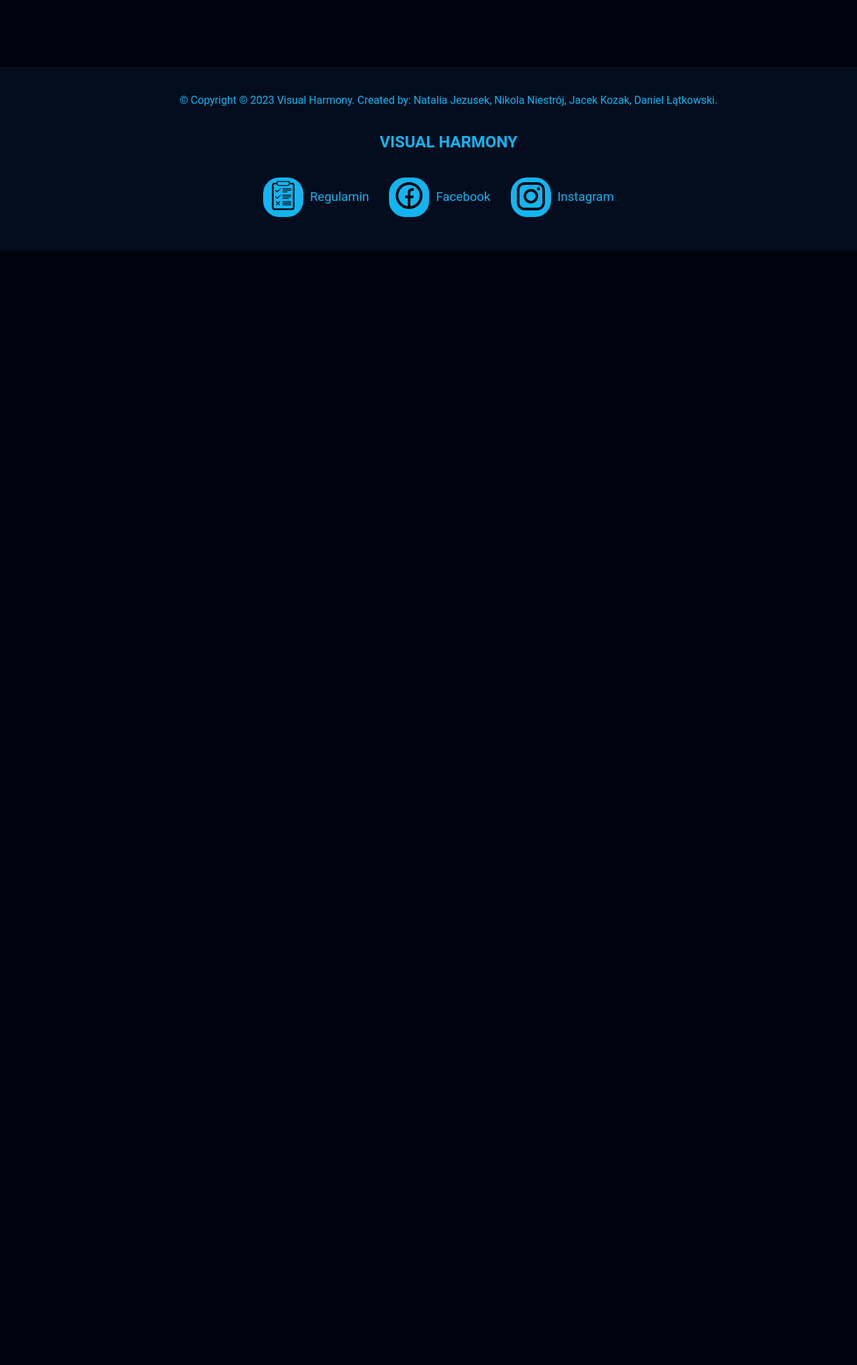
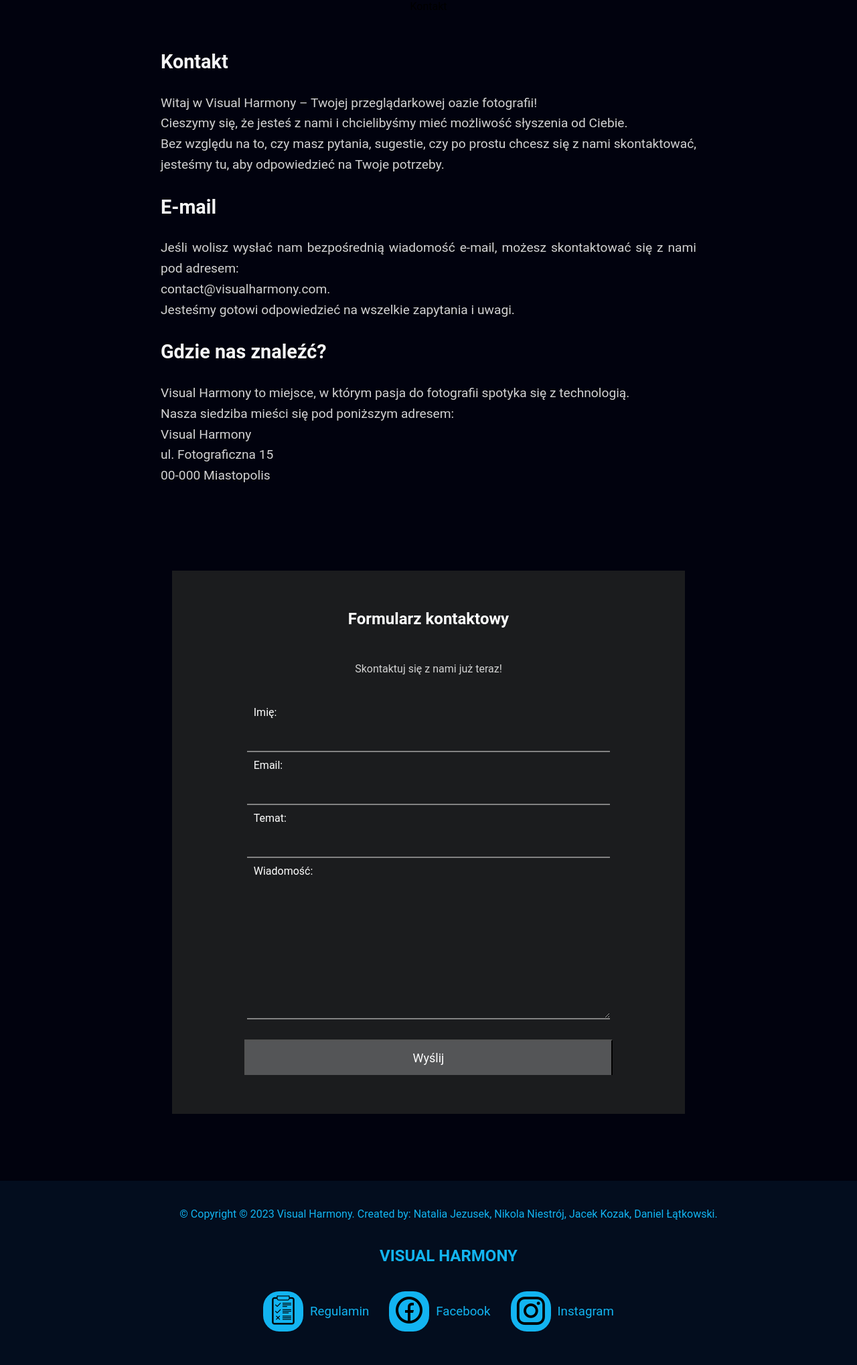
Before and after one commit to ObronnaSosna/VisualHarmony, a PHP site: page /kontakt.php in a window 1280 px wide; the page is wider, and only the part inside the window is pictured. Shown: the part 116-2154 px from the top of that part at 67% size. Before the commit the page ends 490 px from the top of that part, so only its background shows below. Run offline with PHP 8.4, Linux system fonts and the light colour scheme.

Commit message:
Contact_form_schema

```diff
--- a/www/kontakt.php
+++ b/www/kontakt.php
@@ -1,11 +1,17 @@
 <!DOCTYPE html>
 <html lang="pl">
+
+<!-- <?php
+// Form submission script
+include_once 'submit.php';
+?> -->
 
 <head>
     <meta charset="UTF-8">
     <meta name="viewport" content="width=device-width, initial-scale=1.0">
-    <title>Moja Strona</title>
+    <title>Kontakt</title>
     <link rel="stylesheet" href="styles.css">
+    <link href="https://fonts.googleapis.com/css2?family=Playfair+Display:wght@600&family=Poppins&display=swap" rel="stylesheet">
 </head>
 
 <body>
@@ -13,6 +19,7 @@
         <h2 class="title">
             VISUAL HARMONY
         </h2>
+
         <div class="navbar">
             <a href="index.php" class="a-menu">STRONA GŁÓWNA</a>
             <a href="onas.php" title="Poznaj nas" class="a-menu">O NAS</a>
@@ -20,6 +27,54 @@
         </div>
     </header>
 
+
+    <section class="kontakt">
+    Kontakt
+    </section>
+
+    <section class="kontakt-tresc">
+        <h1>Kontakt</h1>
+        <p> Witaj w Visual Harmony – Twojej przeglądarkowej oazie fotografii!
+        <br>Cieszymy się, że jesteś z nami i chcielibyśmy mieć możliwość słyszenia od Ciebie.
+        <br>Bez względu na to, czy masz pytania, sugestie, czy po prostu chcesz się z nami skontaktować, jesteśmy tu, aby odpowiedzieć na Twoje potrzeby.</p>
+         <h1>E-mail</h1>
+         <p>Jeśli wolisz wysłać nam bezpośrednią wiadomość e-mail, możesz skontaktować się z nami pod adresem:
+         <br>contact@visualharmony.com.
+         <br>Jesteśmy gotowi odpowiedzieć na wszelkie zapytania i uwagi.</p>
+         <h1>Gdzie nas znaleźć?</h1>
+         <p>Visual Harmony to miejsce, w którym pasja do fotografii spotyka się z technologią.
+         <br>Nasza siedziba mieści się pod poniższym adresem:
+         <br>Visual Harmony
+         <br>ul. Fotograficzna 15
+         <br>00-000 Miastopolis</p>
+    </section>
+    <br>
+    <br>
+    <br>
+    <br>
+
+
+    <section>
+        <?php if(!empty($statusMsg)){ ?>
+        <div class="status-msg <?php echo $status; ?>"><?php echo $statusMsg; ?></div>
+        <?php } ?>
+
+        <div class="container">
+        <h1 class="contact-header">Formularz kontaktowy</h1>
+        <br>
+        <p>Skontaktuj się z nami już teraz!</p>
+        <form action="mail.php" method="POST" class="form-contact">
+            <label for="name" class="label-contact">Imię:</label>
+            <input type="text" name="name" id="name" class="input-contact" required>
+            <label for="email" class="label-contact">Email:</label>
+            <input type="email" name="email" id="email" class="input-contact" required>
+            <label for="subject" class="label-contact">Temat:</label>
+            <input type="text"  name="subject" id="subject" class="input-contact" required>
+            <label for="message" class="label-contact">Wiadomość:</label>
+            <textarea name="message" id="message" cols="30" rows="10" class="textarea-contact" required></textarea>
+            <input type="submit" value="Wyślij" class="submit-contact">
+        </form>
+    </div>
 
         <footer>
             <div class="box">
@@ -33,21 +88,26 @@
                 </div>
                 <div class="foot3">
                     <div class="bottom-icon">
-                <button class="regulations"><a href="regulamin.php" title="Zobacz nasz regulamin!" class="footer-link">
+                        <button class="regulations"><a href="regulamin.php" title="Zobacz nasz regulamin!"
+                                class="footer-link">
                                 <img src="img/regulations.png">
                         </button></a>
-                <h3><a href="regulamin.php" title="Zobacz nasz regulamin!" class="footer-link">Regulamin</a></h3>
+                        <h3><a href="regulamin.php" title="Zobacz nasz regulamin!" class="footer-link">Regulamin</a>
+                        </h3>
                     </div>
 
                     <div class="bottom-icon">
-                <button class="facebook"><a href="https://www.facebook.com/profile.php?id=61553216010644" class="footer-link">
+                        <button class="facebook"><a href="https://www.facebook.com/profile.php?id=61553216010644"
+                                class="footer-link">
                                 <img src="img/facebook.png">
                         </button></a>
-                <h3><a href="https://www.facebook.com/profile.php?id=61553216010644" class="footer-link">Facebook</a></h3>
+                        <h3><a href="https://www.facebook.com/profile.php?id=61553216010644"
+                                class="footer-link">Facebook</a></h3>
                     </div>
 
                     <div class="bottom-icon">
-                <button class="instagram"><a href="https://www.instagram.com/harmony.visual/" class="footer-link">
+                        <button class="instagram"><a href="https://www.instagram.com/harmony.visual/"
+                                class="footer-link">
                                 <img src="img/instagram.png">
                         </button></a>
                         <h3><a href="https://www.instagram.com/harmony.visual/" class="footer-link">Instagram</a></h3>
--- a/www/styles.css
+++ b/www/styles.css
@@ -54,7 +54,7 @@ section {
 }
 
 .magnifier {
-    background-color: #12b4f1; /* Green */
+    background-color: #12b4f1;
     border: none;
     border-radius: 24px;
     transition-duration: 0.5s;
@@ -86,7 +86,6 @@ section {
 
 .search{
     display:flex;
-
     justify-content:center;
     margin-bottom: 100px;
 }
@@ -263,6 +262,7 @@ h3 {
 }
 
 
+
 .footer-link{
     color:#12b4f1;
     text-decoration: none;
@@ -303,7 +303,6 @@ h3 {
 
 }
 
-
 .o-nas-tresc{
     text-align: center;
     margin: 50px auto;
@@ -311,5 +310,100 @@ h3 {
     font-size: 1.2em;
     color: whitesmoke;
     line-height: 1.6;
+    text-align: left;
 
 }
+
+.contact-header{
+    color: #ffffff;
+    margin-bottom: 16px;
+    font-family: 'Roboto', sans-serif;
+}
+
+.contact-form{
+    justify-content: center;
+    align-items: center;
+}
+
+.kontakt-tresc{
+    text-align: justify;
+    margin: 50px auto;
+    max-width: 800px;
+    font-size: 1.2em;
+    color: whitesmoke;
+    line-height: 1.6;
+
+}
+
+  p {
+    color: #d2d2d2;
+}
+
+p,
+input,
+textarea,
+label {
+    font-family: 'Roboto', sans-serif;
+}
+
+.container {
+    max-width: 690px;
+    margin: 0 auto;
+    padding: 3%;
+
+    background-color: #1b1c1e;
+}
+
+.form-contact {
+    max-width: 550px;
+    margin: 0 auto;
+    text-align: left;
+    padding: 20px 0;
+}
+
+.input-contact,
+
+.textarea-contact,
+.label-contact {
+    display: block;
+    margin: 0 auto;
+    width: 95%;
+    color: #ffffff;
+    margin-top: 10px;
+}
+
+.input-contact,
+.textarea-contact{
+    background-color: #1b1c1e;
+    border: 0;
+    border-bottom: 2px solid #828282;
+}
+
+.submit-contact{
+    background-color: #545557;
+    width: 100%;
+    padding: 15px 0;
+    color: white;
+    font-size: 18px;
+    border-bottom: none;
+    margin-top: 30px;
+    cursor: pointer;
+    transition: all .3s ease;
+}
+
+.submit-contact:hover {
+    background: #FFF;
+    color: #1b1c1e;
+}
+
+.input-contact,
+.textarea-contact {
+    color: white;
+    font-size: 15px;
+    padding: 10px;
+}
+
+.input-contact:focus,
+.textarea-contact:focus {
+    outline: 1px solid #828282;
+}
--- /dev/null
+++ b/www/submit.php
@@ -0,0 +1,59 @@
+<?php
+// Email configuration
+$toEmail = 'natalieonmars@gmail.com';
+$fromName = 'Sender Name';
+$formEmail = 'sender@example.com';
+
+$postData = $statusMsg = $valErr = '';
+$status = 'error';
+
+// If the form is submitted
+if(isset($_POST['submit'])){
+    // Get the submitted form data
+    $postData = $_POST;
+    $name = trim($_POST['name']);
+    $email = trim($_POST['email']);
+    $subject = trim($_POST['subject']);
+    $message = trim($_POST['message']);
+
+    // Validate form fields
+    if(empty($name)){
+         $valErr .= 'Please enter your name.<br/>';
+    }
+    if(empty($email) || filter_var($email, FILTER_VALIDATE_EMAIL) === false){
+        $valErr .= 'Please enter a valid email.<br/>';
+    }
+    if(empty($subject)){
+        $valErr .= 'Please enter subject.<br/>';
+    }
+    if(empty($message)){
+        $valErr .= 'Please enter your message.<br/>';
+    }
+
+    if(empty($valErr)){
+        // Send email notification to the site admin
+        $subject = 'New contact request submitted';
+        $htmlContent = "
+            <h2>Contact Request Details</h2>
+            <p><b>Name: </b>".$name."</p>
+            <p><b>Email: </b>".$email."</p>
+            <p><b>Subject: </b>".$subject."</p>
+            <p><b>Message: </b>".$message."</p>
+        ";
+
+        // Always set content-type when sending HTML email
+        $headers = "MIME-Version: 1.0" . "\r\n";
+        $headers .= "Content-type:text/html;charset=UTF-8" . "\r\n";
+        // Header for sender info
+        $headers .= 'From:'.$fromName.' <'.$formEmail.'>' . "\r\n";
+
+        // Send email
+        @mail($toEmail, $subject, $htmlContent, $headers);
+
+        $status = 'success';
+        $statusMsg = 'Dziękujemy! Wiadomość została poprawnie wysłana. Wkrótce się z Państwem skontaktujemy.';
+        $postData = '';
+    }else{
+        $statusMsg = '<p>Please fill all the mandatory fields:</p>'.trim($valErr, '<br/>');
+    }
+}
```
Also changed, not shown: www/mail.php (added, +40 -0 lines). Lines whose indentation alone changed are shown as unchanged.
